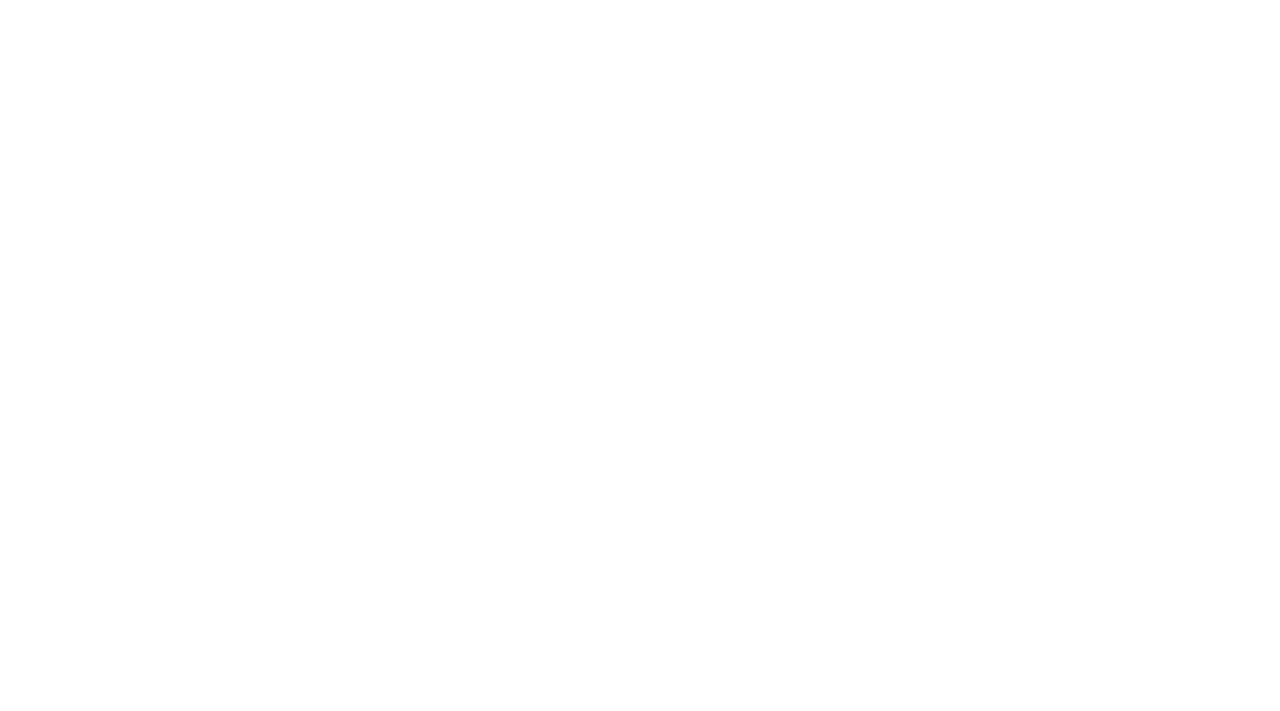
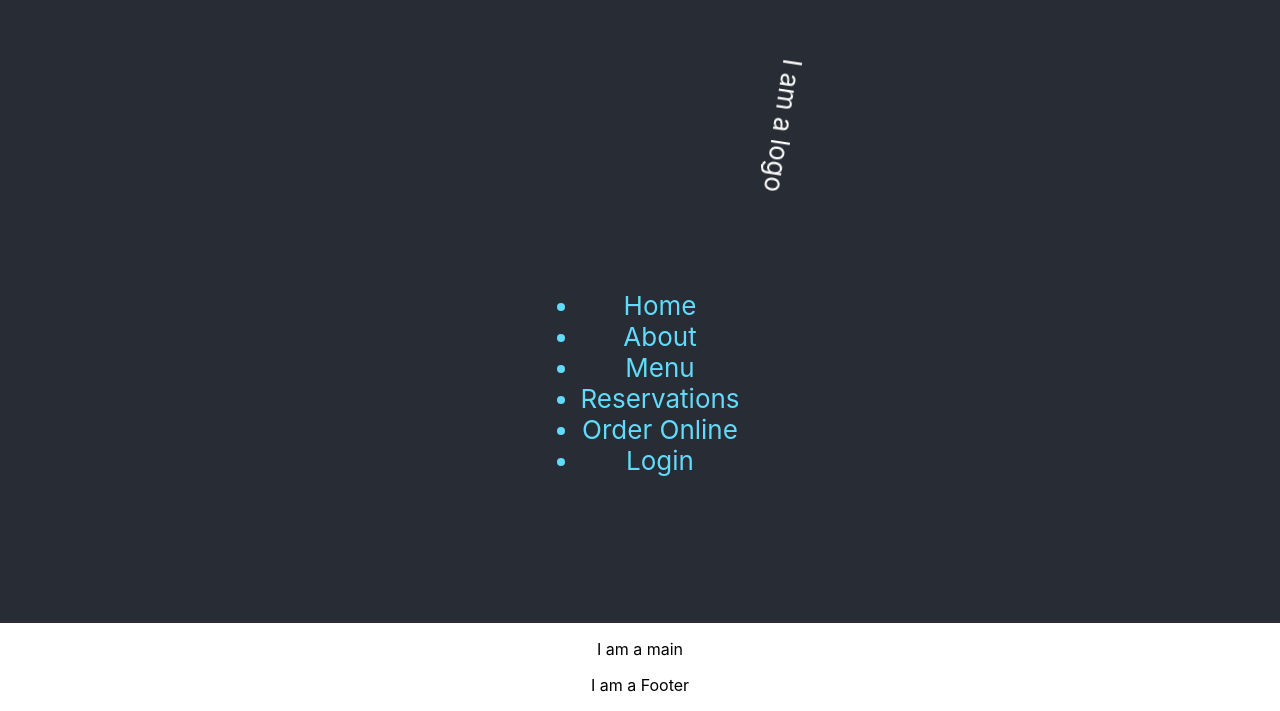
Before and after one commit to bbelin/little-lemon-restaurant, a React (Create React App) app: page / in a window 1280 px wide. Shown: the part 177-888 px from the top of the page. Before the commit the page ends 800 px from the top, so only its background shows below. Built offline with nearby package versions, Linux system fonts and the light colour scheme.

Commit message:
add semantic structure

```diff
--- a/src/App.js
+++ b/src/App.js
@@ -1,8 +1,14 @@
+import { Header } from './Components/Header'
+import { Main } from './Components/Main'
+import { Footer } from './Components/Footer'
 import './App.css';
 
 function App() {
   return (
-    <div>
+    <div className='App'>
+      <Header />
+      <Main />
+      <Footer />
     </div>
   );
 }
--- /dev/null
+++ b/src/Components/Footer.js
@@ -0,0 +1,7 @@
+export const Footer = () => {
+  return (
+    <p>
+      I am a Footer
+    </p>
+  );
+}
--- /dev/null
+++ b/src/Components/Header.js
@@ -0,0 +1,11 @@
+import { Nav } from './Nav'
+import { Logo } from './Logo'
+
+export const Header = () => {
+  return (
+    <div className='App-header'>
+      <Logo />
+      <Nav />
+    </div>
+  );
+}
--- /dev/null
+++ b/src/Components/Logo.js
@@ -0,0 +1,7 @@
+export const Logo = () => {
+  return (
+    <div className='App-logo'>
+      I am a logo
+    </div>
+  );
+}
--- /dev/null
+++ b/src/Components/Main.js
@@ -0,0 +1,7 @@
+export const Main = () => {
+  return (
+    <p>
+      I am a main
+    </p>
+  );
+}
--- /dev/null
+++ b/src/Components/Nav.js
@@ -0,0 +1,24 @@
+export const Nav = () => {
+  return (
+    <ul>
+      <li className='App-link'>
+        Home
+      </li>
+      <li className='App-link'>
+        About
+      </li>
+      <li className='App-link'>
+        Menu
+      </li>
+      <li className='App-link'>
+        Reservations
+      </li>
+      <li className='App-link'>
+        Order Online
+      </li>
+      <li className='App-link'>
+        Login
+      </li>
+    </ul>
+  );
+}
```
Also changed, not shown: public/index.html (+5 -1 lines).
